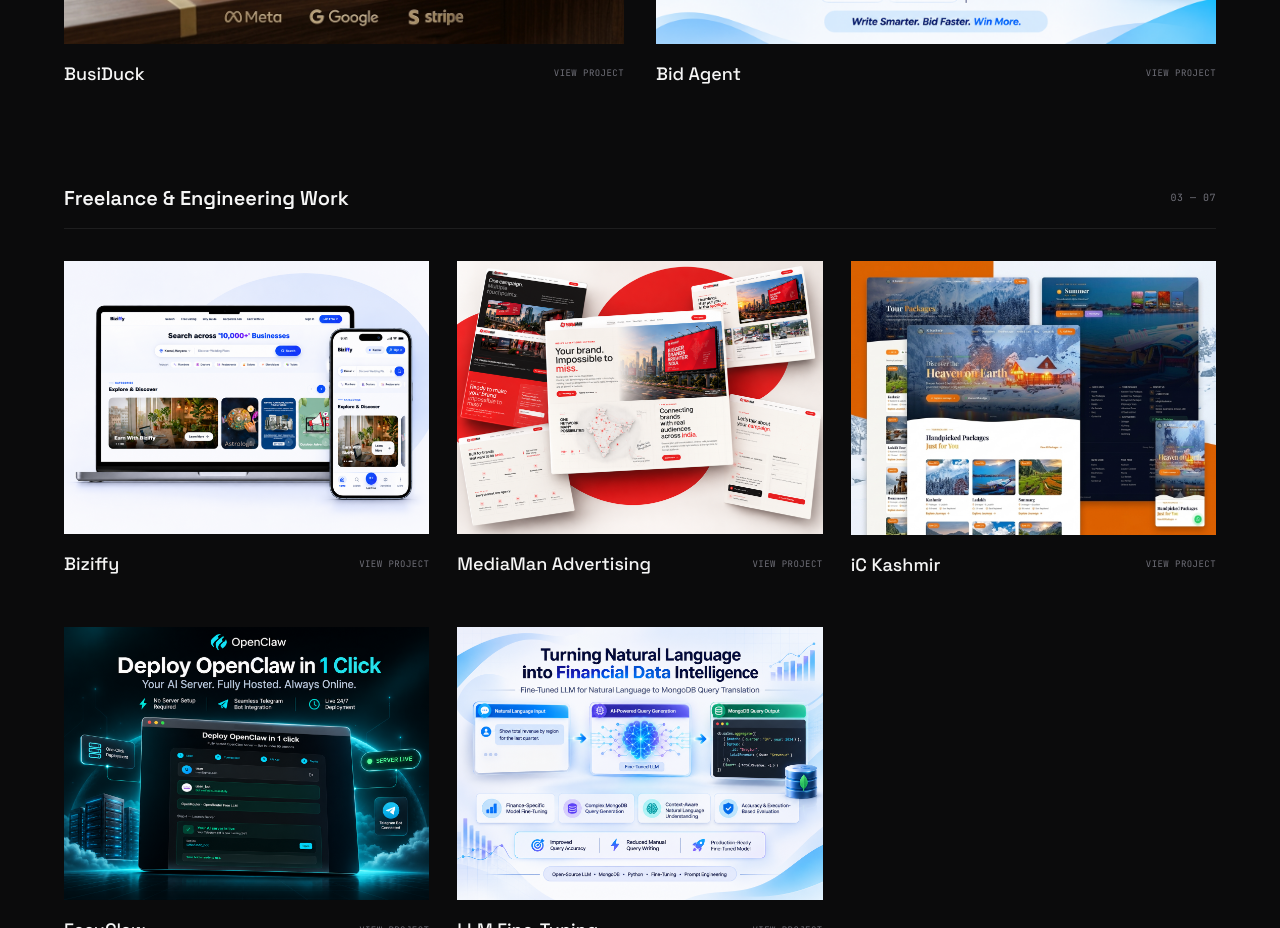
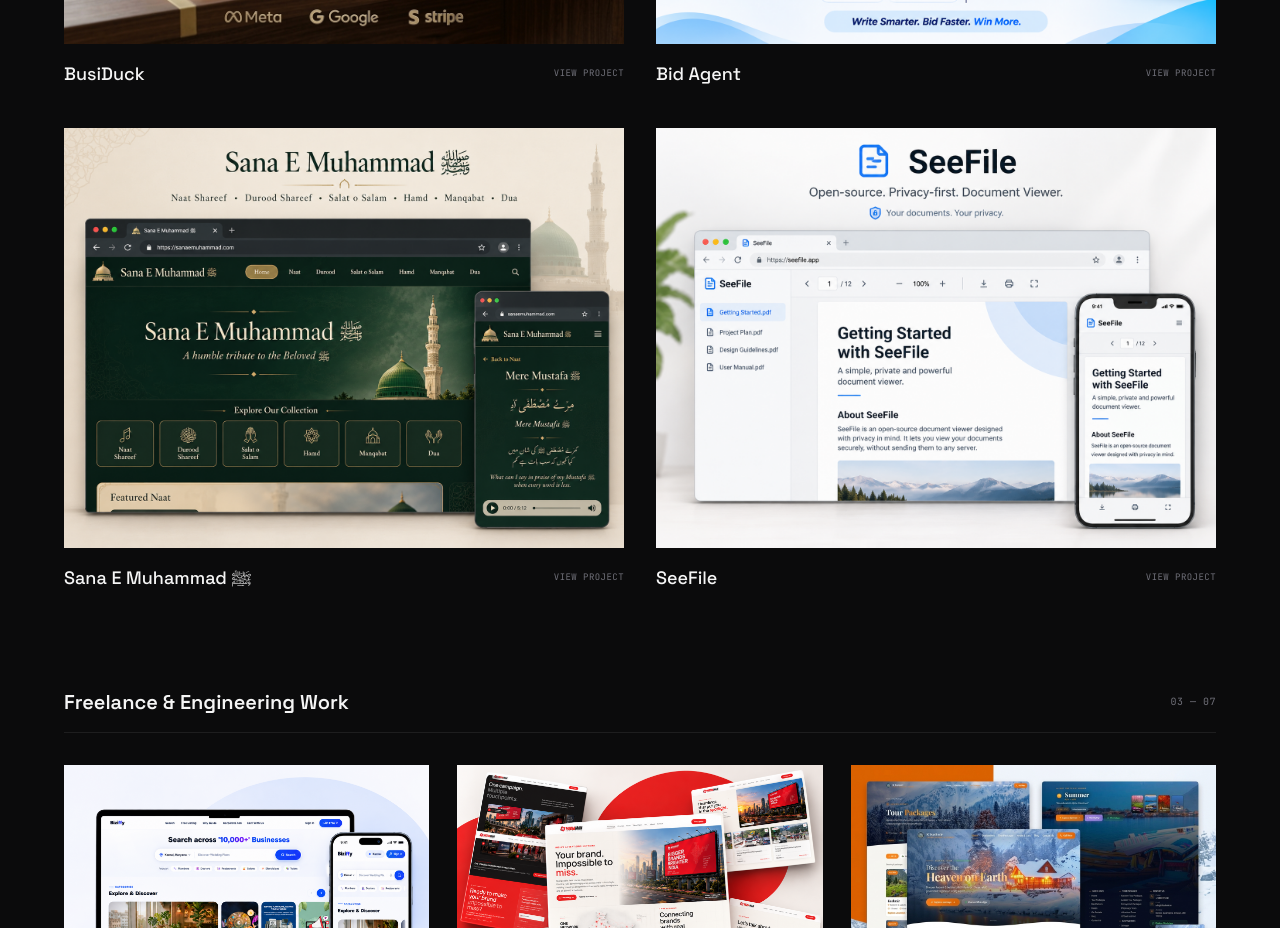
Before and after one commit to md-shahid-ansari/md-shahid-ansari.github.io, a React (Vite) app: page / in a window 1280 px wide. Shown: the part 3180-4108 px from the top of the page. Built offline with nearby package versions, Linux system fonts and the light colour scheme.

Commit message:
seefile and sana e muhammad sites added

```diff
--- a/src/Projects.tsx
+++ b/src/Projects.tsx
@@ -54,6 +54,49 @@ const products: Project[] = [
       {
         label: "Microsoft Edge Add-ons",
         url: "https://microsoftedge.microsoft.com/addons/detail/bid-agent/cjlofhbjgkljmofifldjnppmjbaflgpm",
+      },
+    ],
+  },
+  {
+    name: "Sana E Muhammad ﷺ",
+    category: "DYNAMIC ISLAMIC CONTENT PLATFORM",
+    description:
+      "A lightweight Islamic devotional platform featuring Naat Shareef, Durood Shareef, Salat o Salam, Hamd, Manqabat and Dua, powered by a JSON-based content management system that automatically generates static pages, navigation and SEO metadata.",
+    technologies: [
+      "HTML",
+      "CSS",
+      "JavaScript",
+      "PHP 8.1+",
+      "JSON",
+      "Static Site Generation",
+      "JSON-LD",
+    ],
+    image: "/mockup/sana-e-muhammad.png",
+    link: "https://sanaemuhammad.com",
+  },
+  {
+    name: "SeeFile",
+    category: "OPEN-SOURCE DOCUMENT VIEWER",
+    description:
+      "A privacy-first, browser-based document viewer that lets users read PDFs, Word documents, spreadsheets, presentations and code files locally without uploading them to a server.",
+    technologies: [
+      "JavaScript ES Modules",
+      "HTML",
+      "CSS",
+      "PDF.js",
+      "SheetJS",
+      "JSZip",
+      "docx-preview",
+    ],
+    image: "/mockup/see-file.png",
+    links: [
+      {
+        label: "Live Demo",
+        url: "https://md-shahid-ansari.github.io/see-file/",
+      },
+      {
+        label: "GitHub",
+        url: "https://github.com/md-shahid-ansari/see-file",
       },
     ],
   },
```
Also changed, not shown: public/mockup/sana-e-muhammad.png (added), public/mockup/see-file.png (added).
